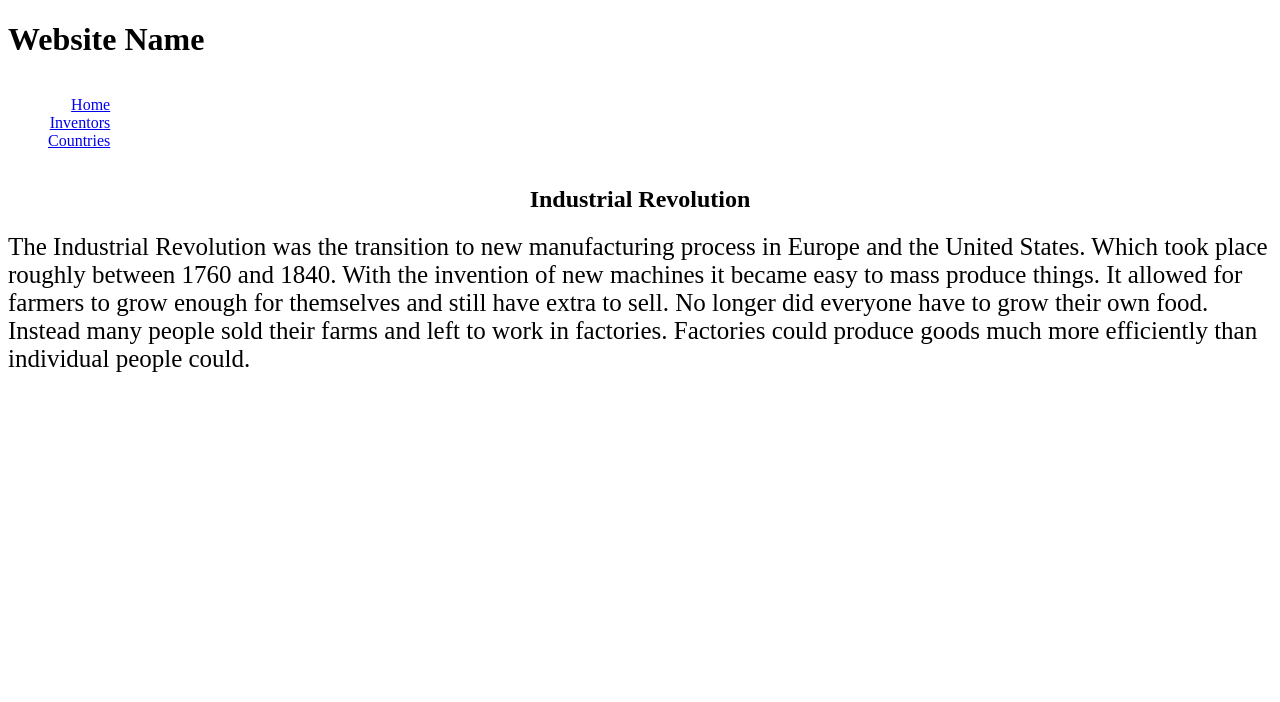
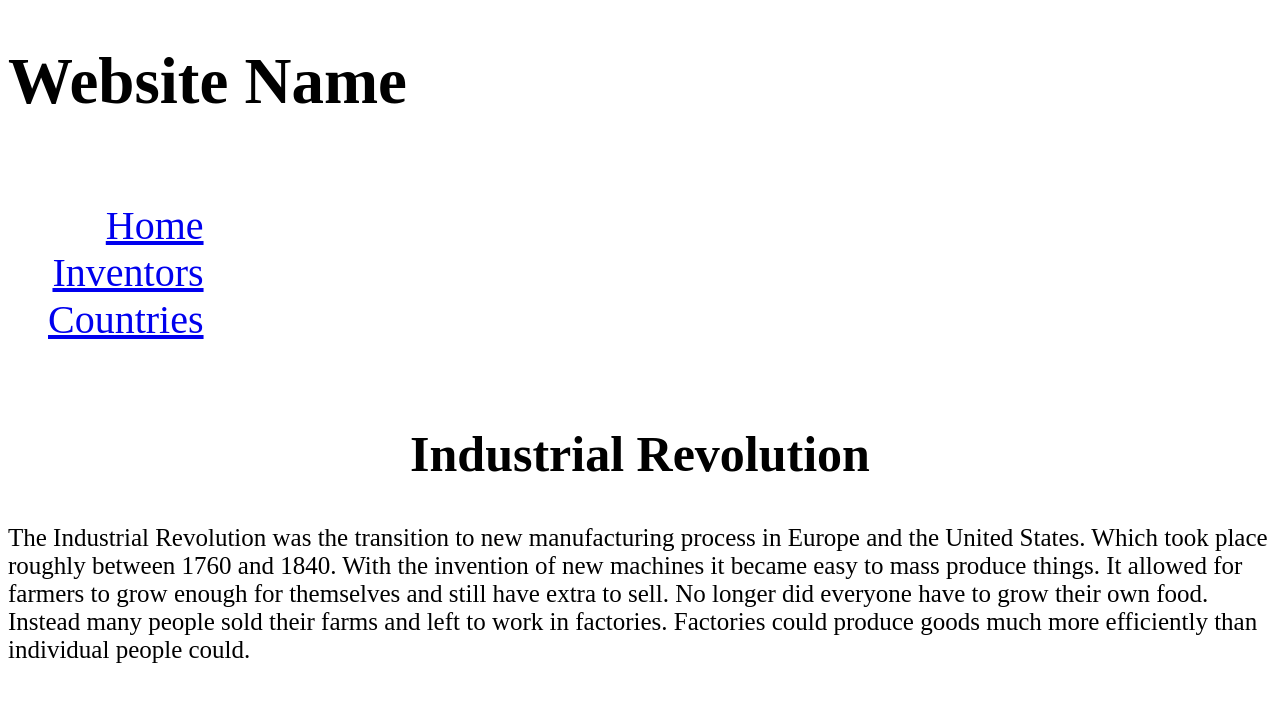
Before and after one commit to JoshuaVink/JoshuaVink.github.io, a plain HTML site: page index.html in a window 1280 px wide. Drawn offline with Linux system fonts and the light colour scheme.

Commit message:
fix font size + indent units

```diff
--- a/styles.css
+++ b/styles.css
@@ -1,11 +1,11 @@
 h1 {
     text-align: left;
-    font-size: 65;
+    font-size: 65px;
 }
 
 nav {
     text-align: right;
-    font-size: 40;
+    font-size: 40px;
     display: inline-block;
 }
 
@@ -15,11 +15,11 @@ ul {
 
 h2 {
     text-align: center;
-    font-size: 50;
+    font-size: 50px;
 }
 
 p1 {
     text-align: center;
     font-size: 25px;
-    text-indent: 0.5in
+    text-indent: 48px
 }
```
